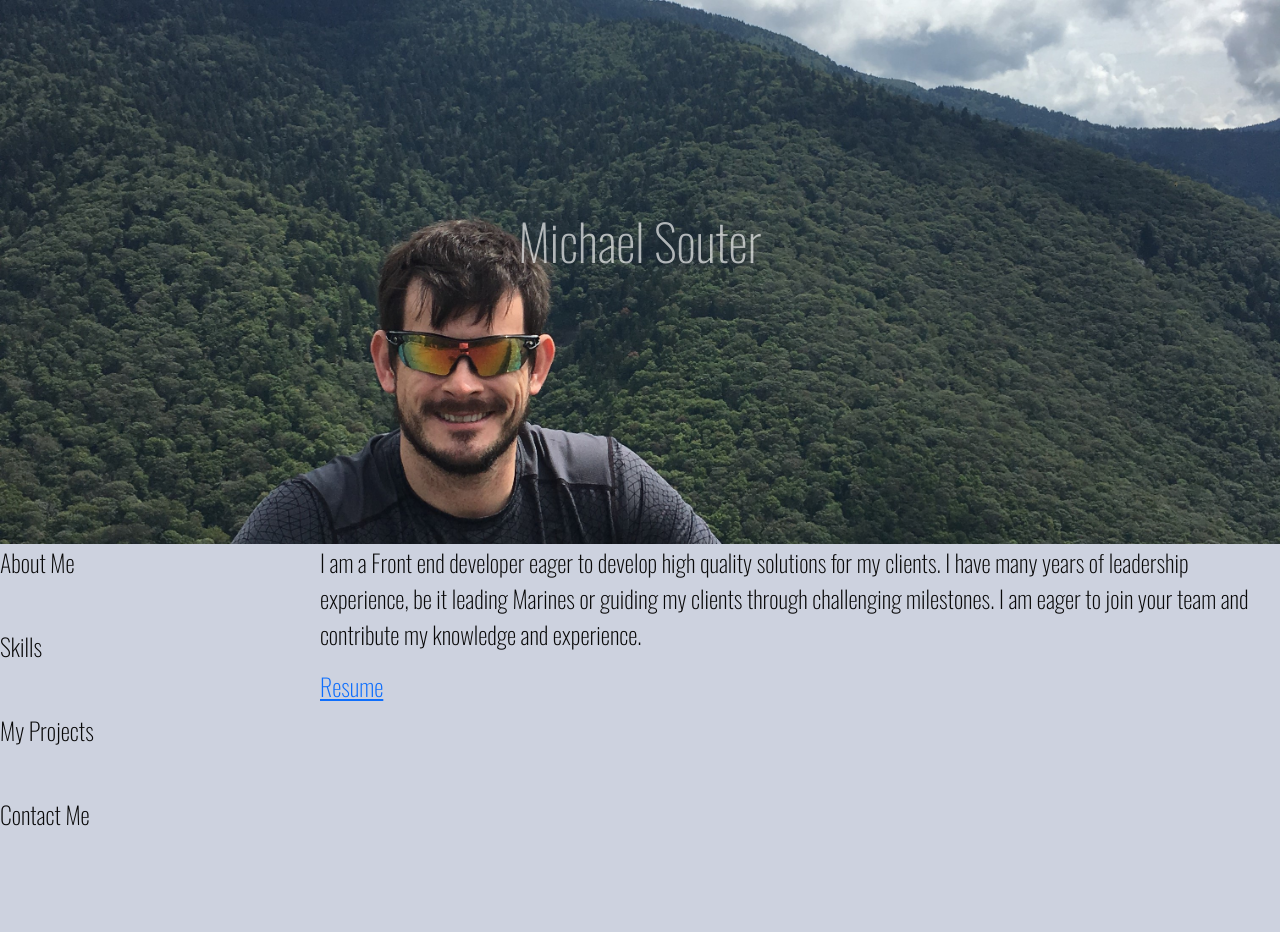
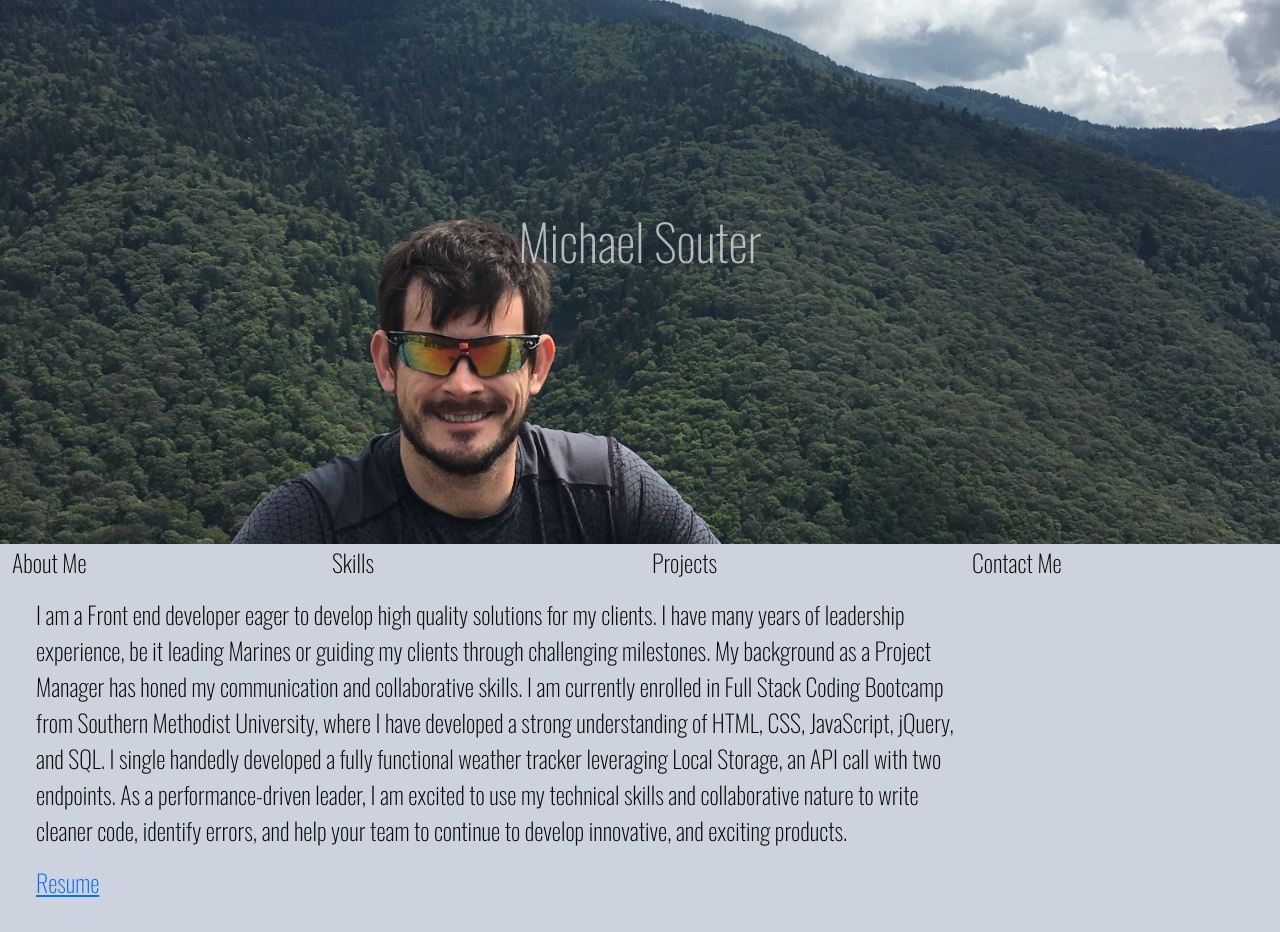
Before and after one commit to lelandcypress/Portfolio_2ndrd, a plain HTML site: page index.html in a window 1280 px wide. Before the commit the page ends 880 px from the top, so only its background shows below. Drawn offline with nearby package versions, Linux system fonts and the light colour scheme.

Commit message:
Moved nave bar to the top

```diff
--- a/index.html
+++ b/index.html
@@ -27,6 +27,12 @@
     <h1 class= "hero-text">Michael Souter</h1>
 </div>
 
+    <aside class = "row mx-0 px-0">
+        <div id= "aboutBtn" class = "col-3 navButtons">About Me </div>
+        <div id ="skillsBtn" class = "col-3 navButtons ">Skills</div>
+        <div id ="projectBtn" class = "col-3 navButtons ">Projects</div>
+        <div id = "contactBtn" class = "col-3 navButtons">Contact Me</div>
+    </aside>
 
 </header>
 
@@ -34,20 +40,13 @@
 <div class = "row">
 
     <!--Side Nav Bar-->
-    <aside class = "col-3 mx-0 px-0">
-        <div id= "aboutBtn" class = "p-0 navButtons">About Me </div>
-        <div id ="skillsBtn" class = "my-5 navButtons ">Skills</div>
-        <div id ="projectBtn" class = "my-5 navButtons ">My Projects</div>
 
-        <div id = "contactBtn" class = "my-5 navButtons">Contact Me</div>
-    </aside>
         <!--Main Content-->
-    <section class = "col-9 px-0">
+    <section class = "col-9 mx-4 my-3">
         <div id= "about-me">
 
-        <p>I am a  Front end developer eager to  develop high quality solutions for my clients.
-       I have many years of leadership experience, be it leading Marines or guiding my clients through challenging milestones.
-    I am eager to join your team and contribute my knowledge and experience.
+        <p>I am a  Front end developer eager to  develop high quality solutions for my clients. I have many years of leadership experience, be it leading Marines or guiding my clients through challenging milestones. My background as a Project Manager has honed my communication and collaborative skills.
+ I am currently enrolled in Full Stack Coding Bootcamp from Southern Methodist University, where I have developed a strong understanding of HTML, CSS, JavaScript, jQuery, and SQL. I single handedly developed a fully functional weather tracker leveraging Local Storage, an API call with two endpoints. As a performance-driven leader, I am excited to use my technical skills and collaborative nature to write cleaner code, identify errors, and help your team to continue to develop innovative, and exciting products.
 </p>
         <a href = "https://docs.google.com/document/d/1XPVAQpQB4hgpaJRIHCwU_KZoouu7hIoP/edit?usp=drive_web&ouid=100995461878575873701&rtpof=true"><p>Resume</p></a>
 
```
